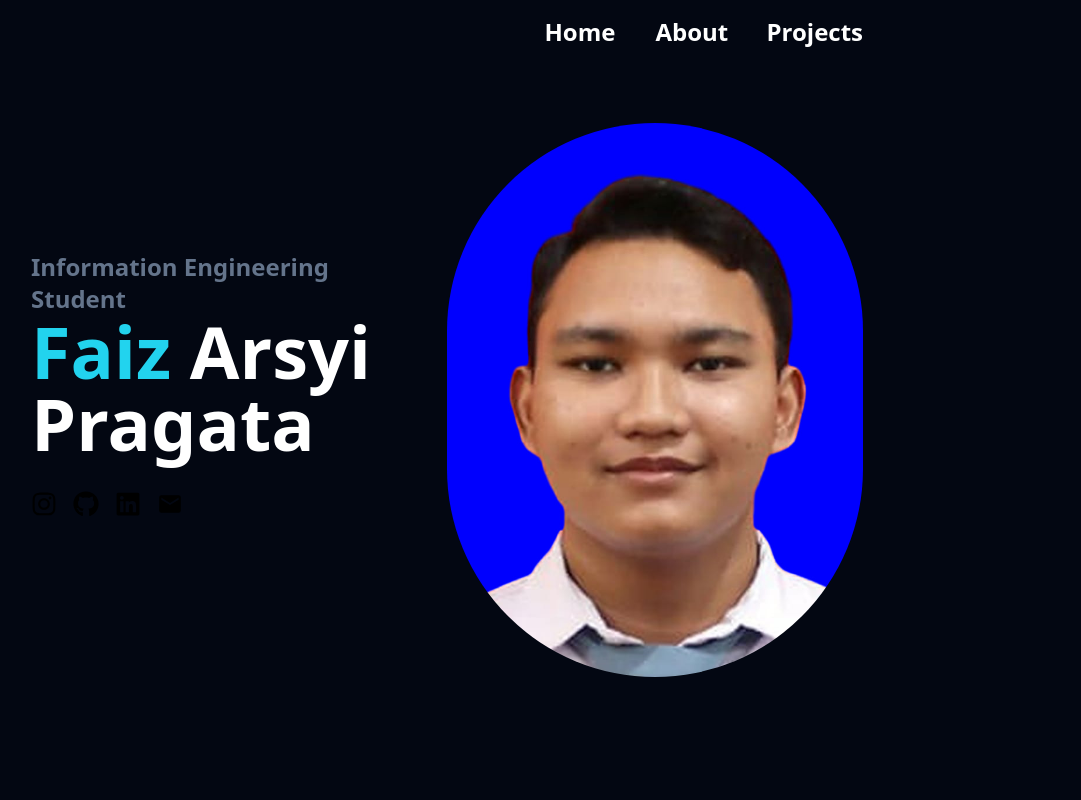
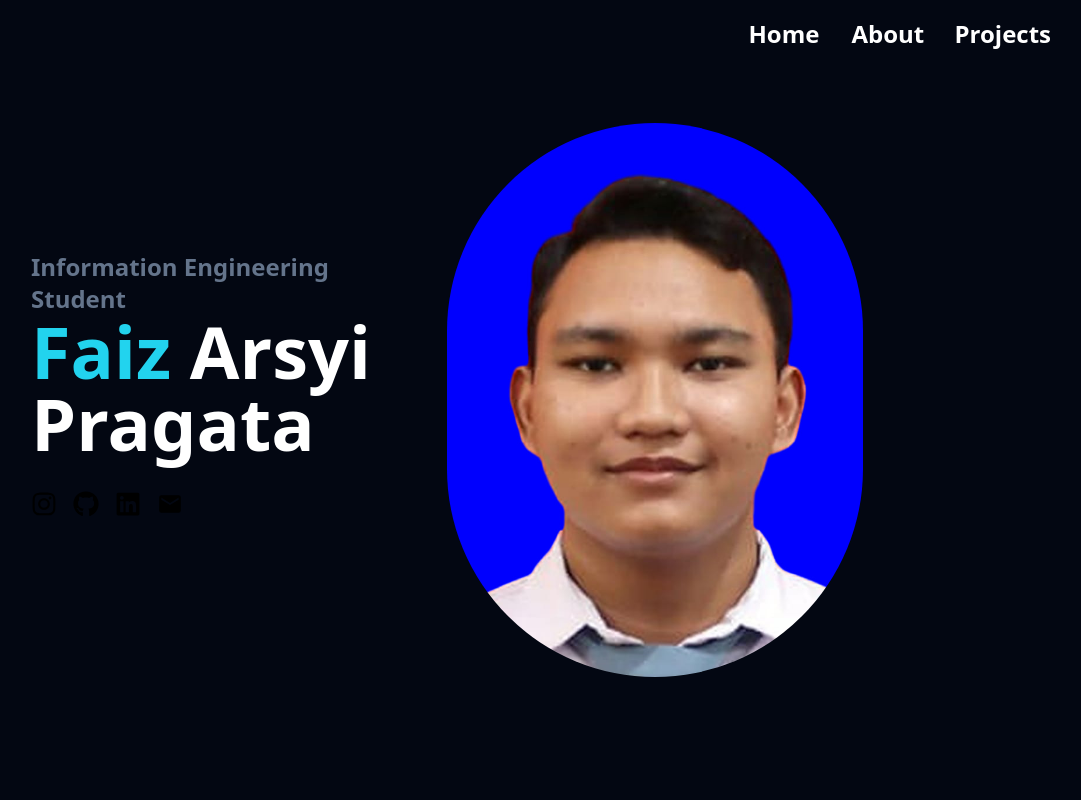
Before and after one commit to FaizArsyiP/faizpragata, a Next.js app: page / in a window 1280 px wide. Shown: the top 800 px of the page, without its empty margins (193-1274 px from the left). Built offline with nearby package versions, Linux system fonts and the light colour scheme.

Commit message:
change on navbar

```diff
--- a/src/components/Navbar.js
+++ b/src/components/Navbar.js
@@ -45,11 +45,8 @@ export default function Navbar(){
         <header className={`fixed w-full top-0 z-10 h-[68px] transition-all duration-300 ${
             isScrolled ? 'bg-gradient-to-r from-cyan-500 to-blue-500 text-white' : 'bg-transparent text-white'
         }`}>
-            <section className="max-w-4xl mx-auto p-4 flex justify-between items-center">
-                <Link href="/" className="text-4xl font-medium">
-
-                </Link>
-                <div>
+            <section className="w-full mx-auto p-4 flex relative items-center h-full">
+                <div className="absolute right-5">
                     <button
                         id="hamburger-button"
                         class="text-3xl md:hidden cursor-pointer relative w-8 h-8"
@@ -58,16 +55,16 @@ export default function Navbar(){
                         className="bg-white w-8 h-1 rounded absolute top-4 -mt-0.5 transition-all duration-500 before:content-[''] before:bg-white before:w-8 before:h-1 before:rounded before:absolute before:-translate-x-4 before:-translate-y-3 before:transition-all before:duration-500 after:content-[''] after:bg-white after:w-8 after:h-1 after:rounded after:absolute after:-translate-x-4 after:translate-y-3 after:transition-all after:duration-500"
                         ></div>
                     </button>
-                    <nav className="md:block hidden text-xl md:space-x-8 space-x-2 cursor-pointer mx-4" aria-label="main">
-                        <Link href="/" className="hover:text-cyan-700 md:text-2xl text-lg m-2 font-bold">Home</Link>
-                        <Link href="#About" className="hover:text-cyan-700 md:text-2xl text-lg m-2 font-bold">About </Link>
-                        <Link href="#Projects" className="hover:text-cyan-700 md:text-2xl text-lg m-2 font-bold">Projects</Link>
+                    <nav className="md:block hidden space-x-6 cursor-pointer mx-4" aria-label="main">
+                        <Link href="/" className="hover:text-cyan-700 text-2xl  m-2 font-bold">Home</Link>
+                        <Link href="#About" className="hover:text-cyan-700 text-2xl  m-2 font-bold">About </Link>
+                        <Link href="#Projects" className="hover:text-cyan-700 text-2xl  m-2 font-bold">Projects</Link>
                     </nav>
                 </div>
             </section>
             <section
                 id="mobile-menu"
-                className="absolute bg-slate-950 w-full h-[1/2vh] text-xl flex-col justify-center origin-top animate-open-menu hidden"
+                className="absolute bg-gray-950 w-full h-[1/2vh] text-xl flex-col justify-center origin-top animate-open-menu hidden"
             >
                 <nav
                     className="flex flex-col h-full items-center p-4"
--- a/src/pages/index.js
+++ b/src/pages/index.js
@@ -51,11 +51,9 @@ export default function Home() {
         />
       </section>
 
-
-
       <section
         id="About"
-        className="p-2 scroll-mt-20 flex flex-col max-w-5xl items-center  my-2 widescreen:section-min-height tallscreen:section-min-height" data-aos="fade-up"
+        className="md:pt-2 p-2 pt-7 scroll-mt-20 flex flex-col max-w-5xl items-center  my-2 widescreen:section-min-height tallscreen:section-min-height" data-aos="fade-up" data-aos-offset="100" data-aos-anchor-placement="top-bottom"
       >
         <h2
           className="text-cyan-400 text-4xl font-bold text-center sm:text-6xl m-4 sm:m-14 "
@@ -71,7 +69,7 @@ export default function Home() {
       <section
         id="Projects"
         className="flex flex-col justify-center max-w-5xl items-center scroll-mt-20 my-2 widescreen:section-min-height tallscreen:section-min-height"
-        data-aos="fade-up"
+        data-aos="fade-up" data-aos-offset="150"
       >
         <h2
           className="text-cyan-400 text-4xl font-bold text-center sm:text-6xl m-4 sm:m-8 "
--- a/tailwind.config.js
+++ b/tailwind.config.js
@@ -9,7 +9,7 @@ module.exports = {
     extend: {
       screens:{
         widescreen: { raw: "(min-aspect-ratio: 3/2)" },
-        tallscreen: { raw: "(max-aspect-ratio: 1/2)" },
+        tallscreen: { raw: "(max-aspect-ratio: 1/3)" },
       },
       keyframes: {
         'open-menu': {
```
